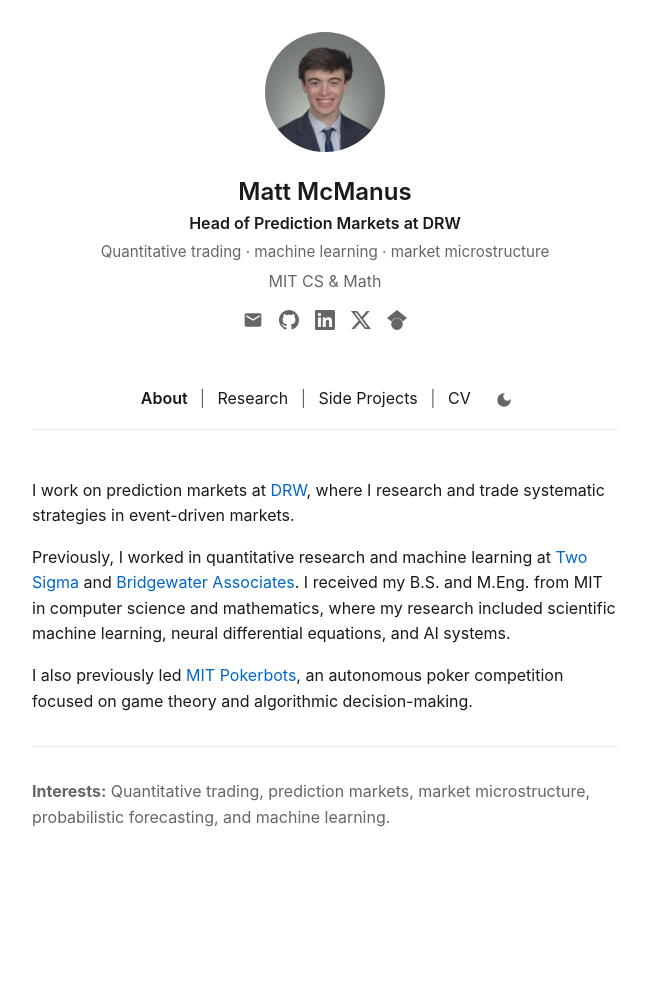
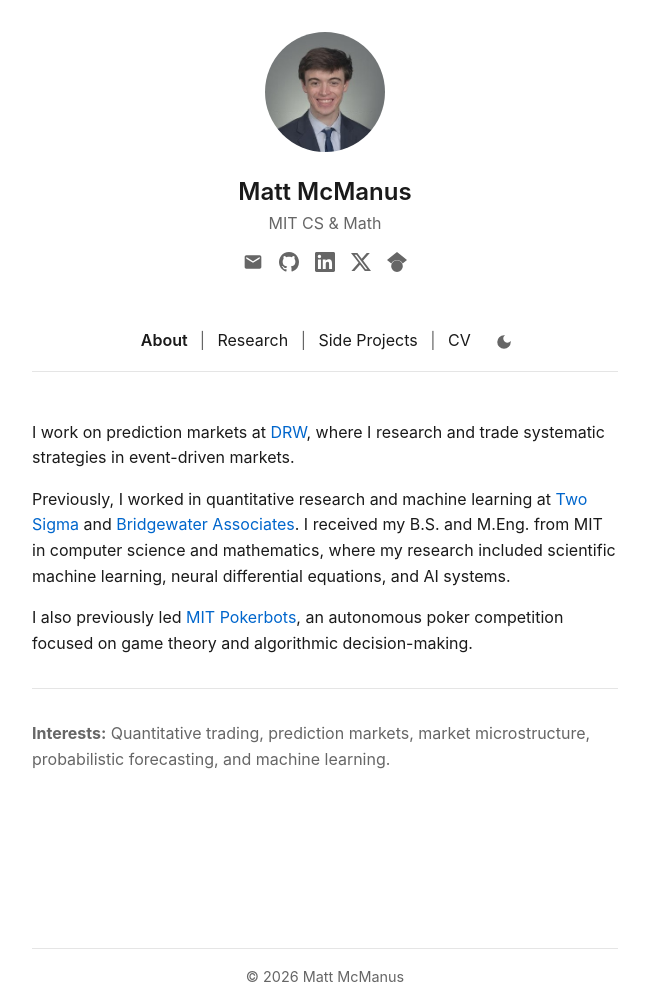
Before and after one commit to mmcmanus1/mmcmanus1.github.io, an Astro site: page / in a window 1280 px wide. Shown: the top 991 px of the page, without its empty margins (315-964 px from the left). Built offline with nearby package versions, Linux system fonts and the light colour scheme; Astro itself is replaced by a stand-in of ours.

Commit message:
Simplify homepage profile header

```diff
--- a/src/components/Header.astro
+++ b/src/components/Header.astro
@@ -11,8 +11,6 @@
     height="120"
   />
   <h1 class="profile-name">Matt McManus</h1>
-  <p class="profile-role">Head of Prediction Markets at DRW</p>
-  <p class="profile-focus">Quantitative trading · machine learning · market microstructure</p>
   <p class="profile-tagline">MIT CS & Math</p>
 
   <div class="social-icons">
--- a/src/styles/global.css
+++ b/src/styles/global.css
@@ -125,17 +125,6 @@ code {
 .profile-name {
   margin: 0 0 var(--spacing-xs);
   font-size: 1.5rem;
-}
-
-.profile-role {
-  margin: 0 0 var(--spacing-xs);
-  font-weight: 600;
-}
-
-.profile-focus {
-  color: var(--color-text-muted);
-  margin: 0 0 var(--spacing-xs);
-  font-size: 0.95rem;
 }
 
 .profile-tagline {
```
